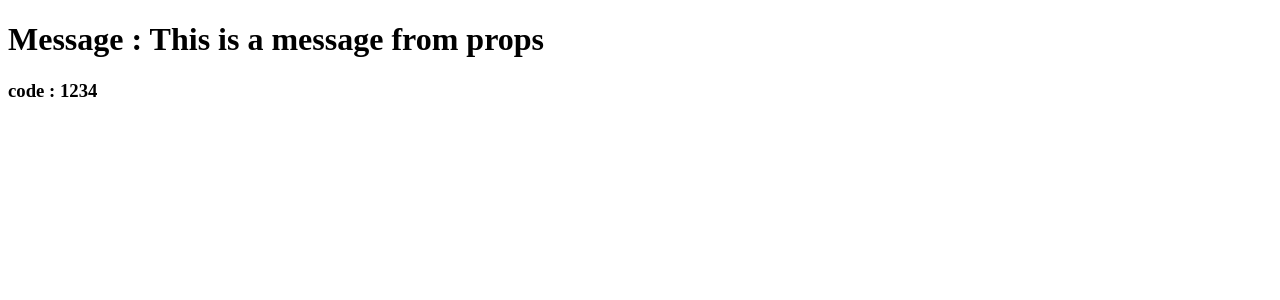
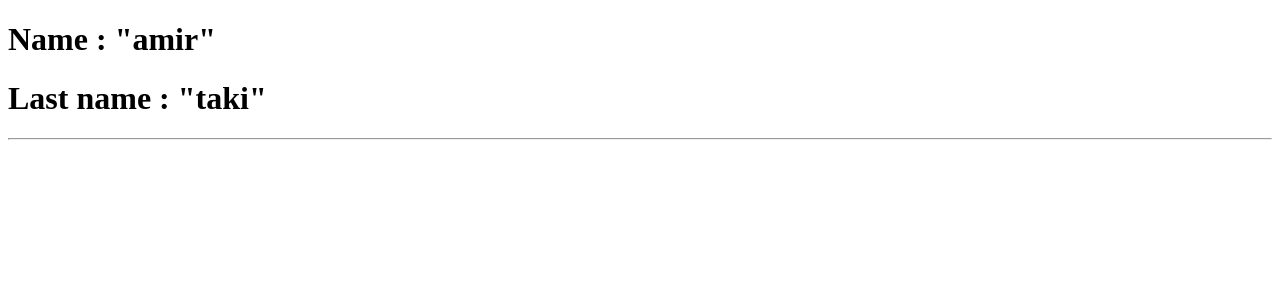
Before and after one commit to AmirTaki/React-JS-Tutorial-For-Beginners, a React (Create React App) app in the folder myproject/: page / in a window 1280 px wide. Shown: the top 300 px of the page. Built offline with nearby package versions, Linux system fonts and the light colour scheme.

Commit message:
Immutability Of Props

```diff
--- a/myproject/src/App.js
+++ b/myproject/src/App.js
@@ -1,7 +1,7 @@
 import logo from './logo.svg';
 import './App.css';
 import Message from './components/Messagge';
-
+import Profile from './components/Profile';
 
 
 
@@ -9,8 +9,7 @@ import Message from './components/Messagge';
 function App() {
   return (
     <div className="App">
-      <Message messagecontent = "This is a message from props" messageCode = '1234'/>
-
+     <Profile name = "amir" lastname = "taki" />
     </div>
   );
 }
--- a/myproject/src/components/Profile.js
+++ b/myproject/src/components/Profile.js
@@ -1,7 +1,7 @@
 
 
 const Profile  = (props) => {
-    console.log(props)
+    // props.name = "mani"  warning : Immutability Of Props
     return (
         <>
             {props.children}
```
